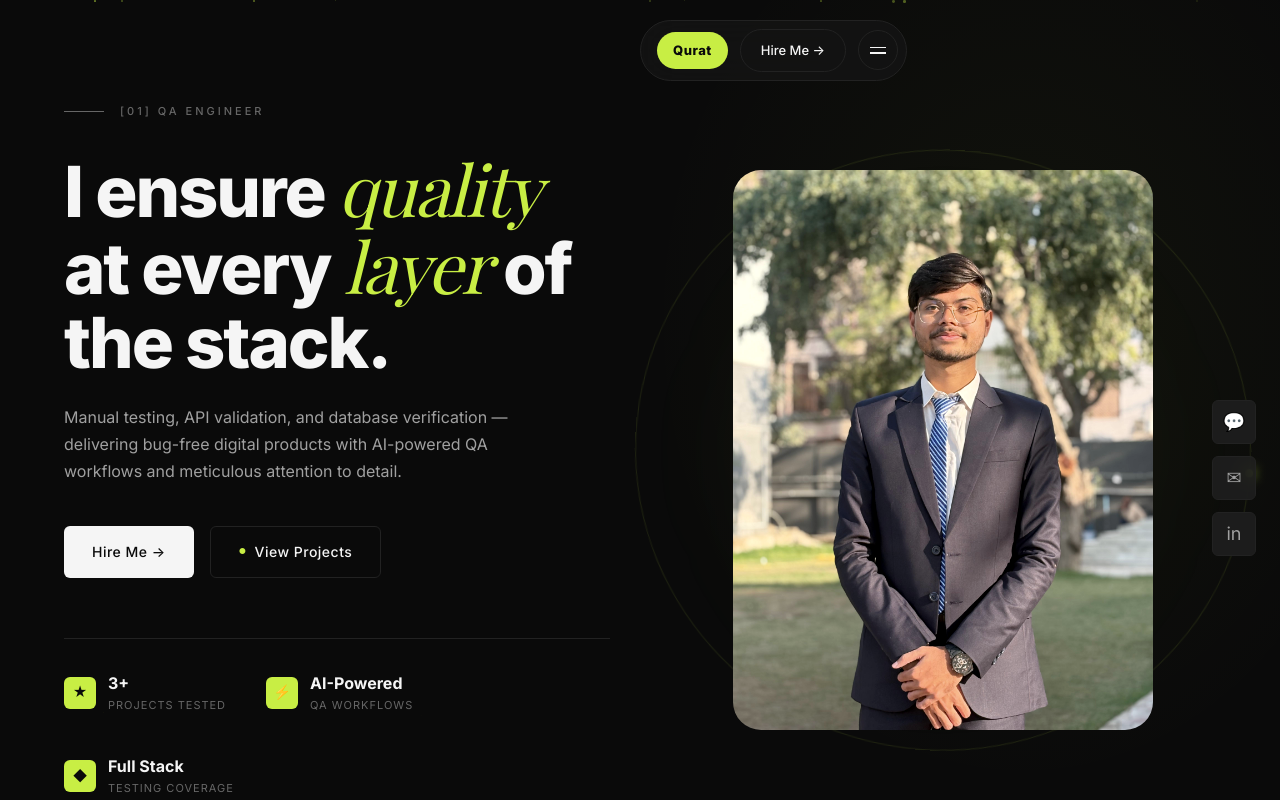
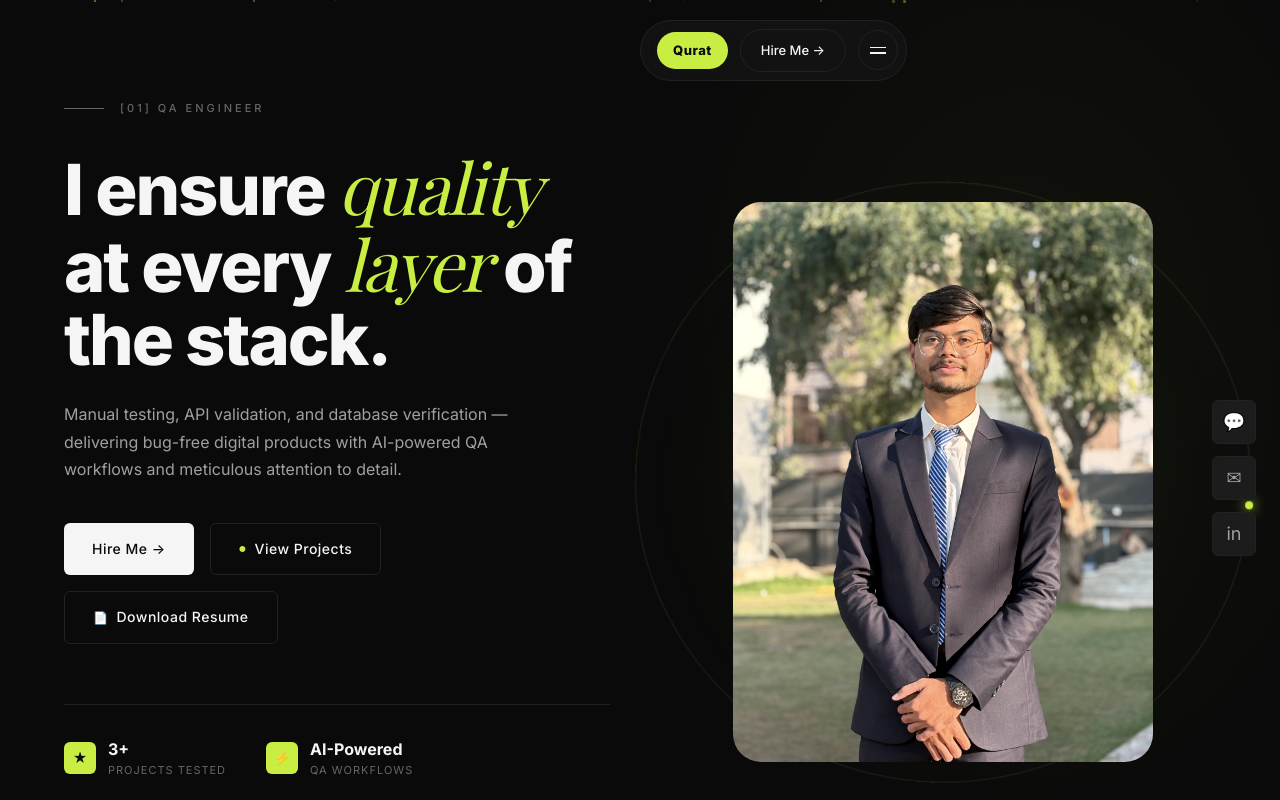
Before and after one commit to CS-Fasih/Qurat-Portfolio, a React (Vite) app: page / in a window 1280 px wide. Shown: the top 800 px of the page. Built offline with nearby package versions, Linux system fonts and the light colour scheme; a web font is replaced by a local one.

Commit message:
feat: Add Download Resume button in hero section

```diff
--- a/src/components/Hero.jsx
+++ b/src/components/Hero.jsx
@@ -61,6 +61,14 @@ export default function Hero() {
                 <span style={{ color: 'var(--accent)', fontSize: '8px' }}>●</span>
                 View Projects
               </a>
+              <a
+                href="/Qurat_QA_Resume.pdf"
+                target="_blank"
+                rel="noopener noreferrer"
+                className="btn btn-outline"
+              >
+                <span style={{ fontSize: '12px' }}>📄</span> Download Resume
+              </a>
             </motion.div>
 
             <motion.div
```
